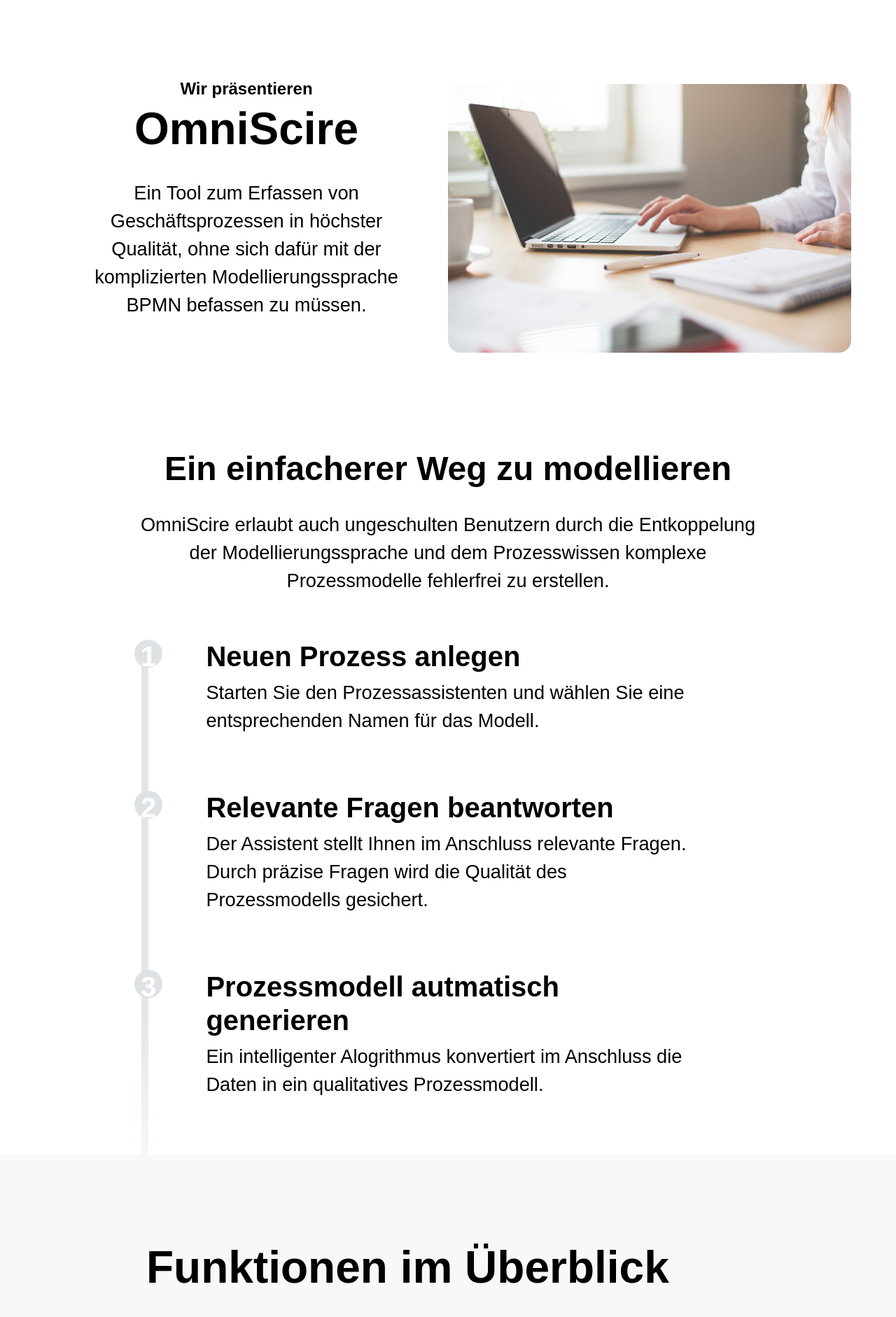
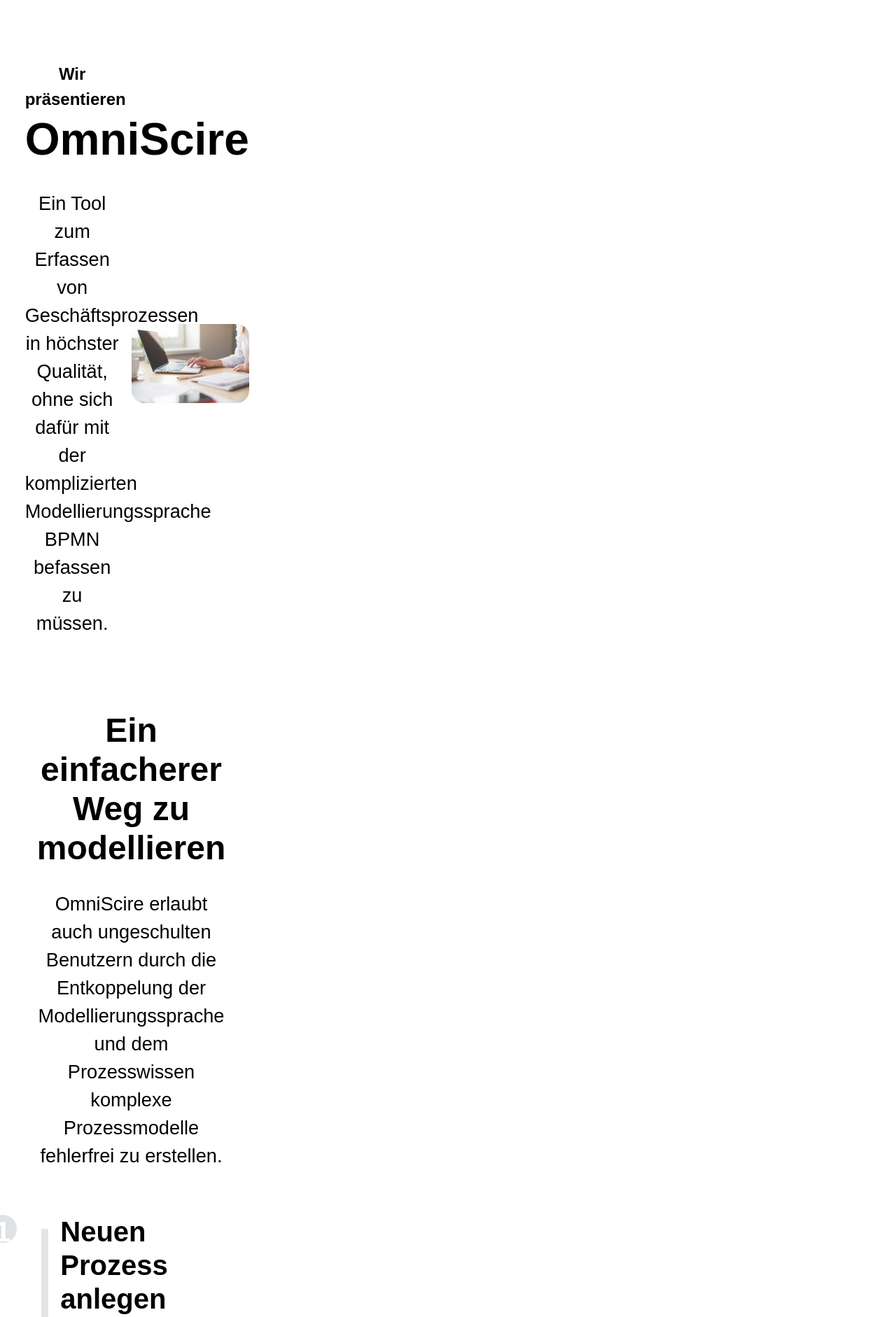
Before and after one commit to michaelzm/bpmnlandingpage, a PHP site: page / in a window 1280 px wide. Shown: the part 40-1922 px from the top of the page at 70% size. Run offline with PHP 8.4, Linux system fonts and the light colour scheme.

Commit message:
temp change grid size fix bug hor scroll

```diff
--- a/styles/main.css
+++ b/styles/main.css
@@ -69,8 +69,8 @@ nav .logo {
 .page-grid {
   display: -ms-grid;
   display: grid;
-  -ms-grid-columns: 100%;
-      grid-template-columns: 100%;
+  -ms-grid-columns: 375px;
+      grid-template-columns: 375px;
   -ms-grid-rows: 10vh auto 10vh auto auto;
       grid-template-rows: 10vh auto 10vh auto auto;
       grid-template-areas: "." "story" '.' "steps" "features";
--- a/styles/main.scss
+++ b/styles/main.scss
@@ -51,7 +51,7 @@ nav {
 
 .page-grid {
   display: grid;
-  grid-template-columns: 100%;
+  grid-template-columns: 375px;
   grid-template-rows: 10vh auto 10vh auto auto;
   grid-template-areas:
     "."
```
Also changed, not shown: 1 other file.
